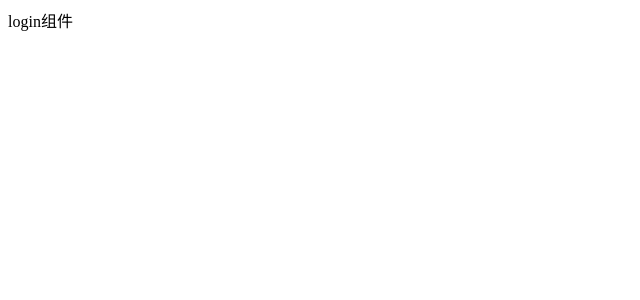
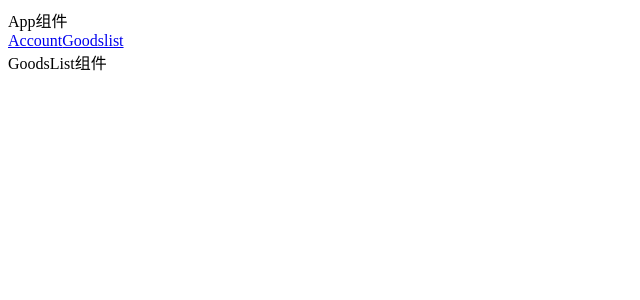
Before and after one commit to llf-1996/webpack-vue, a Vue app: page /#/goodslist in a window 1280 px wide. Shown: the top 300 px of the page, without its empty margins (0-640 px from the left). Built offline with nearby package versions, Linux system fonts and the light colour scheme.

Commit message:
vue-router使用

```diff
--- a/package.json
+++ b/package.json
@@ -13,7 +13,8 @@
   "dependencies": {
     "bootstrap": "^3.4.1",
     "jquery": "^3.6.0",
-    "vue": "^2.6.12"
+    "vue": "^2.6.12",
+    "vue-router": "^3.5.1"
   },
   "devDependencies": {
     "babel-core": "^6.26.3",
--- /dev/null
+++ b/src/Account.vue
@@ -0,0 +1,11 @@
+<template>
+  <div>Account组件</div>
+</template>
+
+<script>
+
+</script>
+
+<style>
+
+</style>
--- /dev/null
+++ b/src/App.vue
@@ -0,0 +1,17 @@
+<template>
+  <div>
+    <div>App组件</div>
+
+    <router-link to="/account">Account</router-link>
+    <router-link to="/goodslist">Goodslist</router-link>
+    <router-view></router-view>
+  </div>
+</template>
+
+<script>
+
+</script>
+
+<style>
+
+</style>
--- /dev/null
+++ b/src/GoodsList.vue
@@ -0,0 +1,11 @@
+<template>
+  <div>GoodsList组件</div>
+</template>
+
+<script>
+
+</script>
+
+<style>
+
+</style>
--- a/src/login.vue
+++ b/src/login.vue
@@ -1,11 +1,22 @@
 <template>
   <div>
-    <div>login组件</div>
+    <div>login组件====={{msg}}</div>
   </div>
 </template>
 
 <script>
-
+export default {
+  data () {
+    return {
+      msg: '123'
+    }
+  },
+  methods: {
+    show () {
+      console.log('login.vue的show方法')
+    }
+  }
+}
 </script>
 
 <style>
--- a/src/main.js
+++ b/src/main.js
@@ -1,7 +1,22 @@
 // 在webpack中导入vue
 import Vue from 'vue'
+import VueRouter from 'vue-router'
 
 import login from './login.vue'
+import app from './App.vue'
+import account from './Account.vue'
+import goodlist from './GoodsList.vue'
+
+
+Vue.use(VueRouter)
+var router = new VueRouter({
+  routes: [
+      // accout goodslist
+    {path: '/account', component: account},
+    {path: '/goodslist', component: goodlist},
+
+  ]
+})
 
 var vm = new Vue({
   el: '#app',
@@ -11,5 +26,6 @@ var vm = new Vue({
   // render: function (createElements) {
   //   return createElements(login)
   // }
-  render: c => c(login)
+  render: c => c(app),
+  router
 })
```
Also changed, not shown: 1 other file (tests, documents, lock files or other folders).
